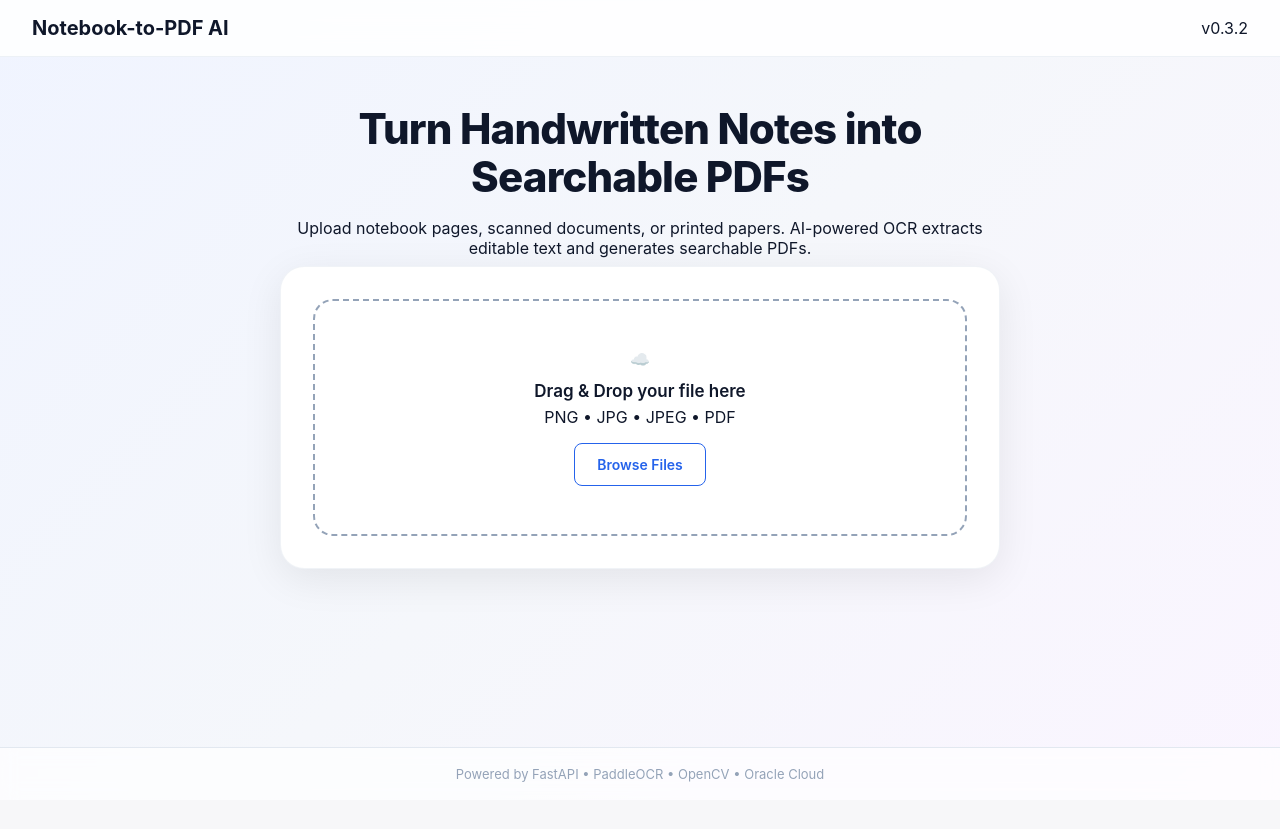
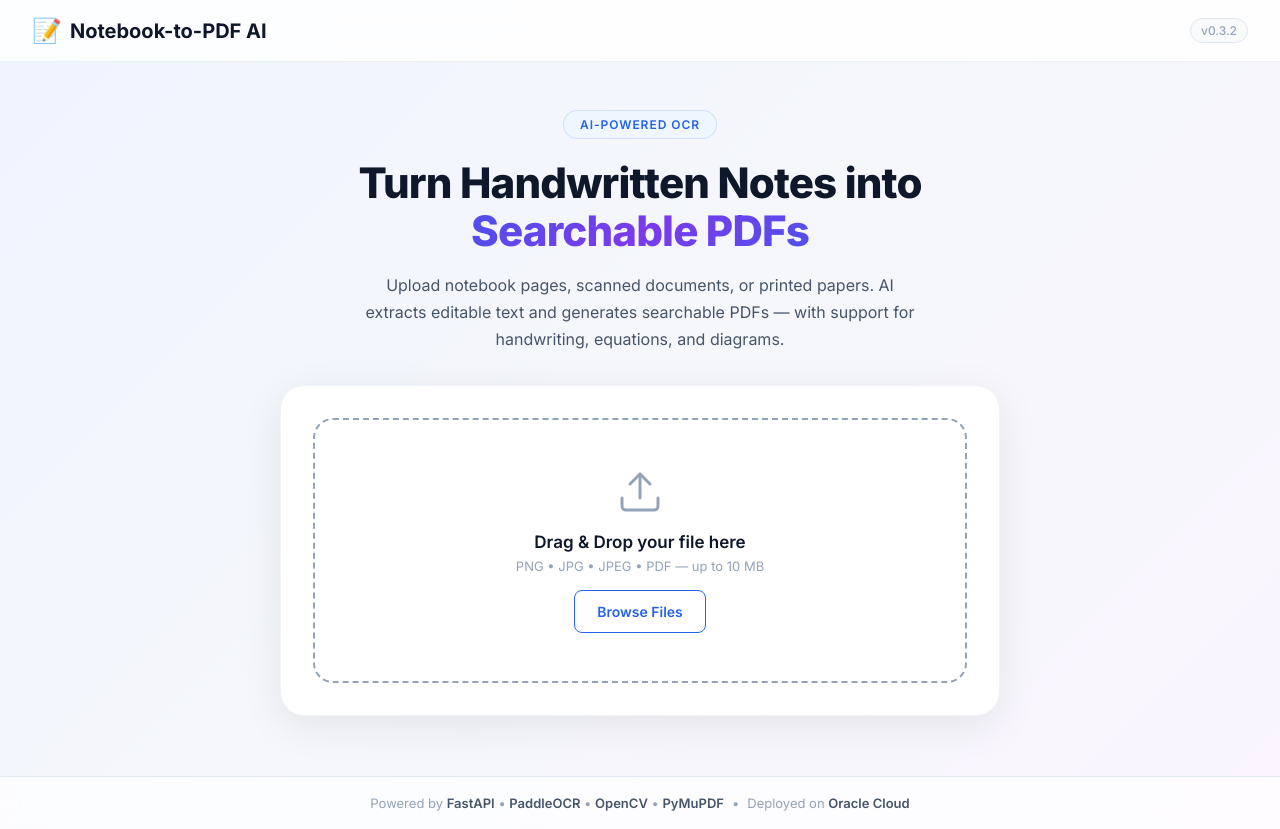
Before and after one commit to lavesh6395/ocr-webapp, a FastAPI app: page / in a window 1280 px wide. Before the commit the page ends 782 px from the top, so only its background shows below. Run offline with FastAPI, Linux system fonts and the light colour scheme.

Commit message:
Add files via upload

```diff
--- a/app/templates/index.html
+++ b/app/templates/index.html
@@ -3,37 +3,53 @@
 <head>
     <meta charset="UTF-8">
     <meta name="viewport" content="width=device-width, initial-scale=1.0">
-    <title>Notebook-to-PDF AI</title>
+    <title>Notebook-to-PDF AI — Convert Handwritten Notes to Searchable PDFs</title>
+    <meta name="description" content="AI-powered OCR that converts handwritten notebook pages, scanned documents, and PDFs into editable text and searchable PDFs. Preserves layout, equations, and diagrams.">
     <link rel="stylesheet" href="/static/style.css">
+    <link rel="preconnect" href="https://fonts.googleapis.com">
+    <link rel="preconnect" href="https://fonts.gstatic.com" crossorigin>
+    <link href="https://fonts.googleapis.com/css2?family=Inter:wght@400;500;600;700;800&display=swap" rel="stylesheet">
 </head>
 
 <body>
 
-<nav class="navbar">
-    <div class="logo">Notebook-to-PDF AI</div>
-    <div class="version">v{{ version }}</div>
+<nav class="navbar" id="navbar">
+    <div class="logo">
+        <span class="logo-icon">📝</span>
+        Notebook-to-PDF AI
+    </div>
+    <div class="version-badge">v{{ version }}</div>
 </nav>
 
 <main class="hero">
 
     <div class="hero-content">
 
-        <h1>Turn Handwritten Notes into Searchable PDFs</h1>
+        <div class="hero-badge">AI-Powered OCR</div>
 
-        <p>
+        <h1>Turn Handwritten Notes into<br><span class="gradient-text">Searchable PDFs</span></h1>
+
+        <p class="hero-description">
             Upload notebook pages, scanned documents, or printed papers.
-            AI-powered OCR extracts editable text and generates searchable PDFs.
+            AI extracts editable text and generates searchable PDFs — with support
+            for handwriting, equations, and diagrams.
         </p>
 
-        <div class="upload-card">
+        <div class="upload-card" id="upload-card">
 
             <div id="drop-zone" class="drop-zone">
 
-                <div class="upload-icon">☁️</div>
+                <div class="upload-icon">
+                    <svg width="48" height="48" viewBox="0 0 24 24" fill="none" stroke="currentColor" stroke-width="1.5" stroke-linecap="round" stroke-linejoin="round">
+                        <path d="M21 15v4a2 2 0 0 1-2 2H5a2 2 0 0 1-2-2v-4"/>
+                        <polyline points="17 8 12 3 7 8"/>
+                        <line x1="12" y1="3" x2="12" y2="15"/>
+                    </svg>
+                </div>
 
                 <h3>Drag & Drop your file here</h3>
 
-                <p>PNG • JPG • JPEG • PDF</p>
+                <p class="supported-formats">PNG • JPG • JPEG • PDF — up to 10 MB</p>
 
                 <input type="file" id="file-input" accept="image/*,.pdf" hidden>
 
@@ -43,29 +59,56 @@
 
             </div>
 
+            <!-- Preview Section -->
             <div id="preview-container" class="preview-container hidden">
 
-                <img id="preview-image" alt="Preview">
+                <img id="preview-image" alt="File preview">
 
                 <p id="file-name"></p>
 
                 <button id="extract-btn" class="primary-btn">
-                    Extract Text
+                    <span id="extract-btn-text">Extract Text</span>
                 </button>
 
+                <!-- Processing Steps -->
+                <div id="processing-card" class="processing-card hidden">
+                    <div class="processing-step" id="step-upload">
+                        <div class="step-indicator pending"></div>
+                        <span>Analyzing image type…</span>
+                    </div>
+                    <div class="processing-step" id="step-preprocess">
+                        <div class="step-indicator pending"></div>
+                        <span>Preprocessing for OCR…</span>
+                    </div>
+                    <div class="processing-step" id="step-ocr">
+                        <div class="step-indicator pending"></div>
+                        <span>Extracting text with AI…</span>
+                    </div>
+                    <div class="processing-step" id="step-pdf">
+                        <div class="step-indicator pending"></div>
+                        <span>Generating searchable PDF…</span>
+                    </div>
+                </div>
+
+                <!-- Results Section -->
                 <div id="result-container" class="result-container hidden">
 
-                    <h3>Extracted Text</h3>
+                    <div class="result-header">
+                        <h3>Extracted Text</h3>
+                        <span id="confidence-badge" class="confidence-badge"></span>
+                    </div>
 
                     <pre id="ocr-result"></pre>
 
-                    <button id="copy-btn" class="secondary-btn">
-                        Copy Text
-                    </button>
+                    <div class="result-actions">
+                        <button id="copy-btn" class="secondary-btn">
+                            📋 Copy Text
+                        </button>
 
-                    <button id="download-btn" class="primary-btn hidden">
-                        Download Searchable PDF
-                    </button>
+                        <button id="download-btn" class="primary-btn hidden">
+                            📄 Download Searchable PDF
+                        </button>
+                    </div>
 
                 </div>
 
@@ -78,7 +121,11 @@
 </main>
 
 <footer>
-    Powered by FastAPI • PaddleOCR • OpenCV • Oracle Cloud
+    <div class="footer-content">
+        <span>Powered by <strong>FastAPI</strong> • <strong>PaddleOCR</strong> • <strong>OpenCV</strong> • <strong>PyMuPDF</strong></span>
+        <span class="footer-divider">•</span>
+        <span>Deployed on <strong>Oracle Cloud</strong></span>
+    </div>
 </footer>
 
 <script src="/static/script.js"></script>
```
